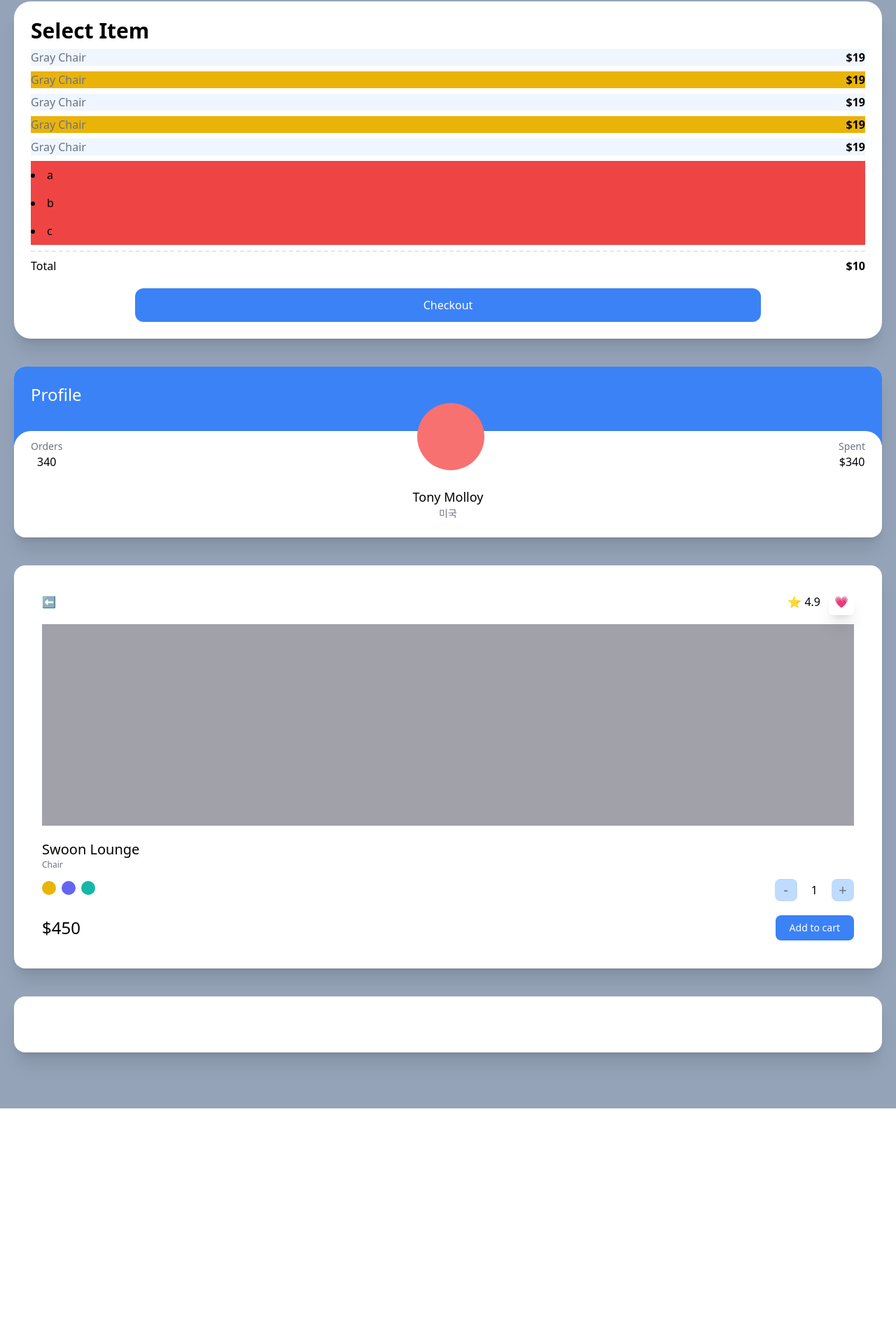
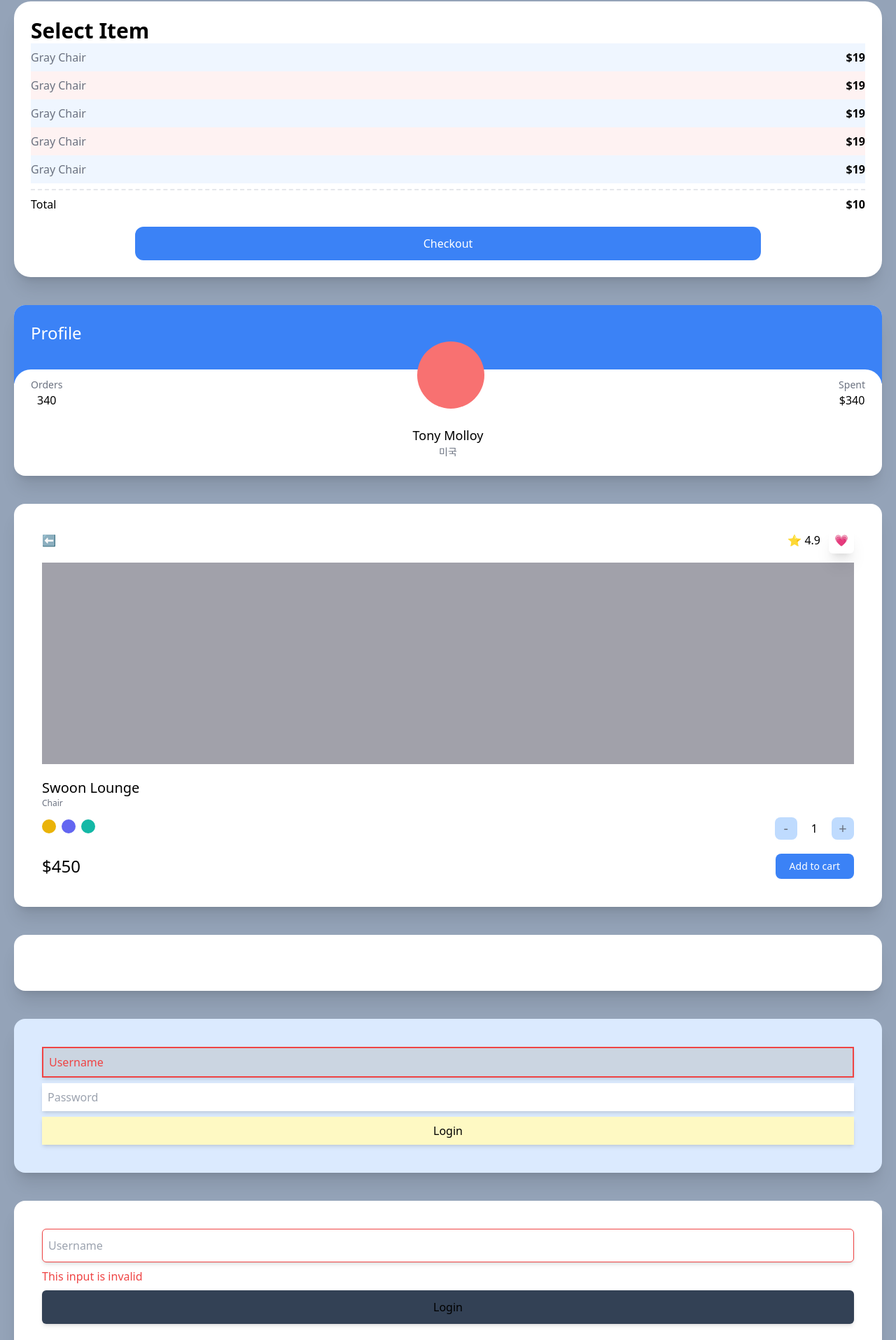
Before and after one commit to seeoya/next_market, a Next.js app: page / in a window 1280 px wide. Shown: the part 78-1993 px from the top of the page at 70% size. Before the commit the page ends 1662 px from the top, so only its background shows below. Built offline with nearby package versions, Linux system fonts and the light colour scheme.

Commit message:
tailwind css - group, peer

```diff
--- a/pages/index.tsx
+++ b/pages/index.tsx
@@ -11,18 +11,12 @@ export default function Home() {
 
                 <ul>
                     {[1, 2, 3, 4, 5].map((i) => (
-                        <div key={i} className="flex justify-between my-2 odd:bg-blue-50 even:bg-yellow-500">
+                        <div key={i} className="flex justify-between py-2 odd:bg-blue-50 even:bg-red-50 empty:hidden">
                             <span className="text-gray-500">Gray Chair</span>
                             <span className="font-semibold">$19</span>
                         </div>
                     ))}
                 </ul>
-
-                {["a", "b", "c", ""].map((c, i) => (
-                    <li key={i} className="bg-red-500 py-2 empty:hidden">
-                        {c}
-                    </li>
-                ))}
 
                 <div className="flex justify-between mt-2 pt-2 border-t-2 border-dashed">
                     <span>Total</span>
@@ -37,7 +31,7 @@ export default function Home() {
                 </button>
             </div>
 
-            <div className="bg-white overflow-hidden rounded-2xl shadow-xl">
+            <div className="bg-white overflow-hidden rounded-2xl shadow-xl group">
                 <div className="p-6 pb-14 bg-blue-500">
                     <span className="text-white text-2xl">Profile</span>
                 </div>
@@ -45,11 +39,11 @@ export default function Home() {
                 <div className="rounded-3xl p-6 relative -top-5 bg-white">
                     <div className="flex relative -top-16 items-end justify-between">
                         <div className="flex flex-col items-center">
-                            <span className="text-sm text-gray-500">Orders</span>
+                            <span className="text-sm text-gray-500 group">Orders</span>
                             <span className="font-medium">340</span>
                         </div>
 
-                        <div className="h-24 w-24 bg-red-400 rounded-full" />
+                        <div className="h-24 w-24 bg-red-400 rounded-full group-hover:bg-red-300 transition" />
 
                         <div className="flex flex-col items-center">
                             <span className="text-sm text-gray-500">Spent</span>
@@ -101,6 +95,23 @@ export default function Home() {
             </div>
 
             <div className="bg-white p-10 rounded-2xl shadow-xl"></div>
+
+            <div className="p-10 rounded-2xl shadow-xl bg-blue-100 focus-within:bg-blue-200">
+                <form action="" className="flex flex-col space-y-2 ">
+                    <input type="text" required placeholder="Username" className="p-2 shadow-md required:border-2 border-yellow-500 invalid:border-red-500 valid:border-teal-500 placeholder-shown:bg-slate-300 placeholder:text-red-500 disabled:opacity-0" />
+                    <input type="password" required placeholder="Password" className="p-2 shadow-md" />
+                    <input type="submit" value="Login" className="p-2 bg-yellow-100 shadow-md cursor-pointer transition hover:bg-red-100 hover:font-semibold" />
+                </form>
+            </div>
+
+            <div className="p-10 rounded-2xl shadow-xl bg-white">
+                <form action="" className="flex flex-col space-y-2 ">
+                    <input type="text" required placeholder="Username" className="peer p-2 h-12 shadow-md border border-gray-400 rounded-md invalid:border-red-500" />
+                    <span className="hidden text-red-500 peer-invalid:block">This input is invalid</span>
+                    <span className="hidden text-teal-500 peer-valid:block">This input is valid</span>
+                    <input type="submit" value="Login" className="p-2 h-12 bg-slate-700 rounded-md shadow-md cursor-pointer" />
+                </form>
+            </div>
         </div>
     );
 }
```
